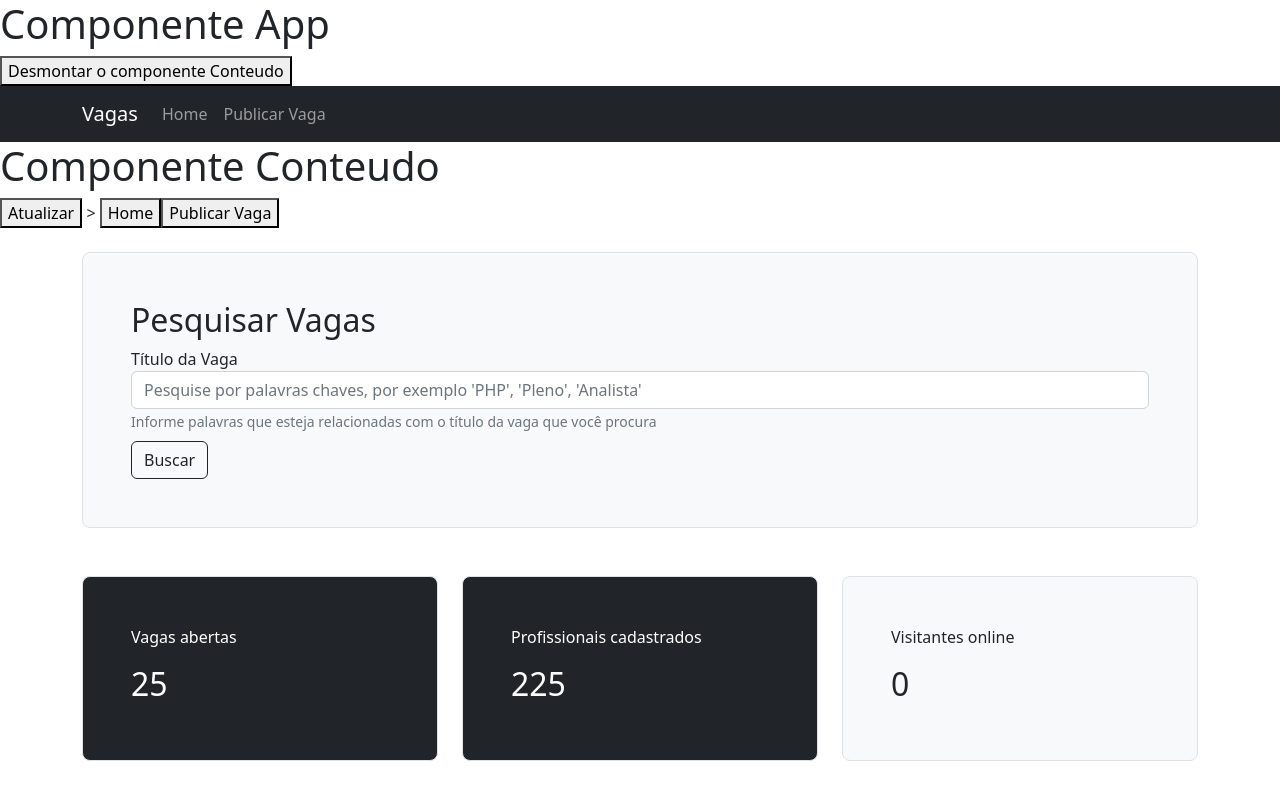
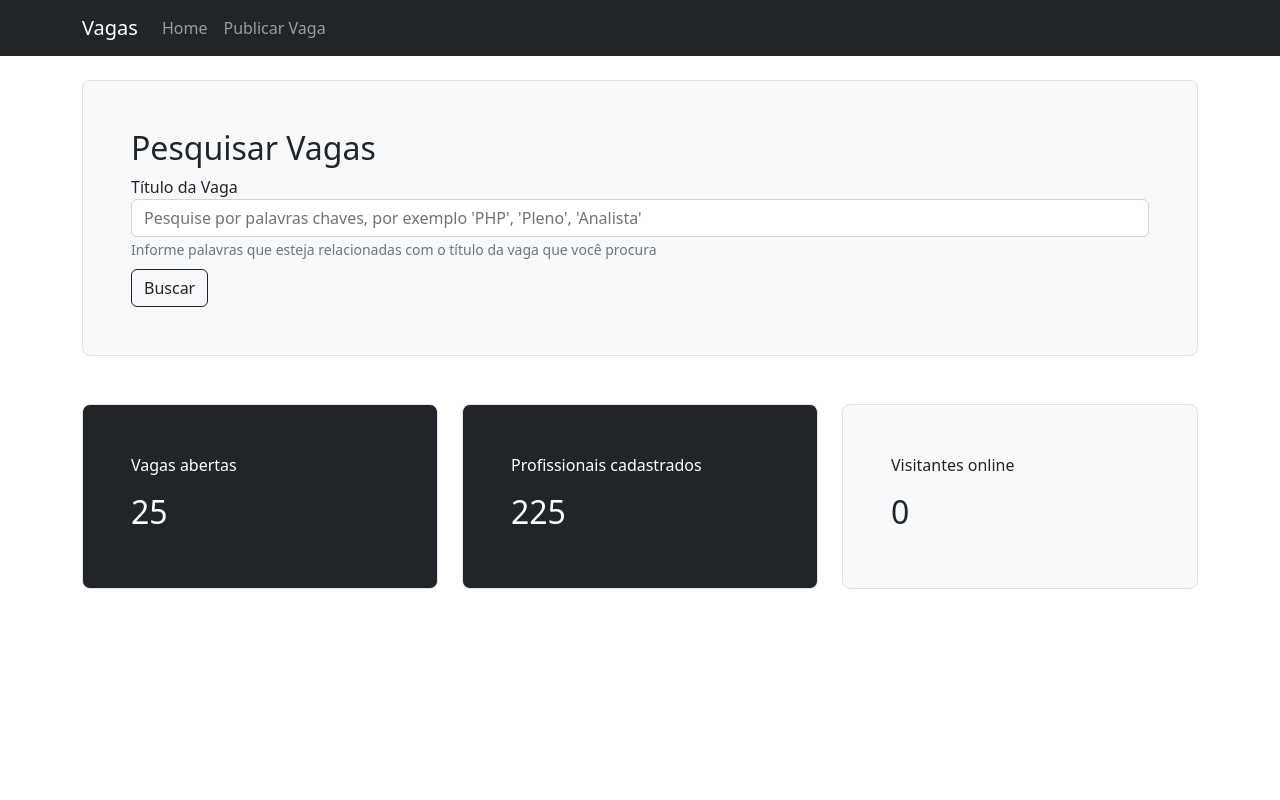
Before and after one commit to isabellacpmelo/VueJs-courses, a Vue app in the folder Desenvolvimento Web Avançado com Vue e Vuex/05 - Componentes do básico ao avançado/Parte 2/Projeto Vagas/projeto-vagas/: page / in a window 1280 px wide. Built offline with nearby package versions, Linux system fonts and the light colour scheme.

Commit message:
Implementing navigation through the 'TopoPadrao' and 'Conteudo' components

```diff
--- a/Desenvolvimento Web Avançado com Vue e Vuex/05 - Componentes do básico ao avançado/Parte 2/Projeto Vagas/projeto-vagas/src/App.vue
+++ b/Desenvolvimento Web Avançado com Vue e Vuex/05 - Componentes do básico ao avançado/Parte 2/Projeto Vagas/projeto-vagas/src/App.vue
@@ -2,12 +2,8 @@
 
 <template>
   <div>
-    <h1>Componente App</h1>
-    <button @click="desmontarComponente()">
-      Desmontar o componente Conteudo
-    </button>
-    <Topo :funcaoCallback="acao" />
-    <Conteudo v-if="visibilidade" />
+    <Topo @navegar="componente = $event" />
+    <Conteudo v-if="visibilidade" :conteudo="componente" />
   </div>
 </template>
 
@@ -19,23 +15,12 @@ export default {
   name: "App",
   data: () => ({
     visibilidade: true,
+    componente: "Home",
   }),
   components: {
     Conteudo,
     Topo,
   },
-  methods: {
-    desmontarComponente() {
-      this.visibilidade = false;
-    },
-    acao(p1, p2) {
-      console.log(
-        "Funão de callback definida no componente Pai e chamada no componente Filho"
-      );
-      console.log(p1);
-      console.log(p2);
-    },
-  },
 };
 </script>
 
--- a/Desenvolvimento Web Avançado com Vue e Vuex/05 - Componentes do básico ao avançado/Parte 2/Projeto Vagas/projeto-vagas/src/components/layouts/Conteudo.vue
+++ b/Desenvolvimento Web Avançado com Vue e Vuex/05 - Componentes do básico ao avançado/Parte 2/Projeto Vagas/projeto-vagas/src/components/layouts/Conteudo.vue
@@ -2,17 +2,6 @@
 
 <template>
   <div>
-    <h1>{{ titulo }}</h1>
-    <button @click="atualizarComponente()">Atualizar</button>
-    >
-    <!-- <p>Conteudo - Propriedade $style: {{ $style }}</p> -->
-    <!-- <div :class="$style.teste">Class teste</div>
-    <div :id="$style['teste-1']">ID teste-1</div> -->
-    <button @click="conteudo = 'home'">Home</button>
-    <button @click="conteudo = 'publicar-vaga'">Publicar Vaga</button>
-    <!-- Renderizar de modo dinâmico os componentes home e publicar-vaga -->
-    <!-- <home-view />
-    <publicar-vaga /> -->
     <keep-alive>
       <component :is="conteudo" />
     </keep-alive>
@@ -25,67 +14,15 @@ import PublicarVaga from "@/components/views/PublicarVaga.vue";
 
 export default {
   name: "Conteudo",
+  props: {
+    conteudo: {
+      type: String,
+      required: true,
+    },
+  },
   components: {
     Home,
     PublicarVaga,
   },
-  data: () => ({
-    teste: "O componente foi criado",
-    titulo: "Componente Conteudo",
-    conteudo: "home",
-  }),
-  methods: {
-    atualizarComponente() {
-      this.titulo += "*";
-    },
-  },
-  // created() {
-  //   console.log("Criado", this.teste);
-  // },
-  // beforeCreate() {
-  //   console.log("Antes de criar", this.teste);
-  // },
-  // beforeMount() {
-  //   console.log("Antes de montar o template");
-  // },
-  // mounted() {
-  //   console.log("Montado");
-  // },
-  // beforeUpdate() {
-  //   console.log("Antes de atualizar");
-  // },
-  // updated() {
-  //   console.log("Atualizado");
-  // },
-  // beforeUnmount() {
-  //   console.log("Antes de desmontar/destruir");
-  // },
-  // unmounted() {
-  //   console.log("Desmontado/destruido");
-  // },
-  // errorCaptured() {
-  //   console.log("Erro capturado");
-  // },
-  // renderTracked() {
-  //   console.log("Re-renderização rastreada");
-  // },
-  // renderTriggered() {
-  //   console.log("Re-renderização acionada");
-  // },
-  // activated() {
-  //   console.log("Componente é ativado");
-  // },
-  // deactivated() {
-  //   console.log("Componente é desativado");
-  // },
 };
 </script>
-
-<style module>
-.teste {
-  background-color: red;
-}
-#teste-1 {
-  background-color: yellow;
-}
-</style>
--- a/Desenvolvimento Web Avançado com Vue e Vuex/05 - Componentes do básico ao avançado/Parte 2/Projeto Vagas/projeto-vagas/src/components/layouts/Topo.vue
+++ b/Desenvolvimento Web Avançado com Vue e Vuex/05 - Componentes do básico ao avançado/Parte 2/Projeto Vagas/projeto-vagas/src/components/layouts/Topo.vue
@@ -18,18 +18,10 @@
         <div class="collapse navbar-collapse" id="navbarSupportedContent">
           <ul class="navbar-nav me-auto mb-2 mb-lg-0">
             <li class="nav-item">
-              <a
-                class="nav-link"
-                href="#"
-                @click="funcaoCallback('Teste 1:', 10000)"
-                >Home</a
-              >
+              <a class="nav-link" href="#" @click="navegarPara('Home')">Home</a>
             </li>
             <li class="nav-item">
-              <a
-                class="nav-link"
-                href="#"
-                @click="funcaoCallback('Teste 2:', 20000)"
+              <a class="nav-link" href="#" @click="navegarPara('PublicarVaga')"
                 >Publicar Vaga</a
               >
             </li>
@@ -42,9 +34,11 @@
 
 <script>
 export default {
-  props: {
-    funcaoCallback: Function,
+  name: "Topo",
+  methods: {
+    navegarPara(event) {
+      this.$emit("navegar", event);
+    },
   },
-  name: "Topo",
 };
 </script>
```
